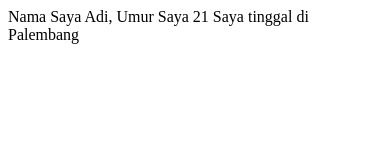
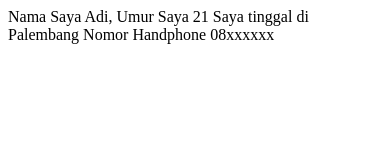
Before and after one commit to adimuzakir/new-project-python, a plain HTML site: page index.html in a window 390 px wide. Drawn offline with Linux system fonts and the light colour scheme.

Commit message:
add phone number

```diff
--- a/index.html
+++ b/index.html
@@ -7,5 +7,7 @@
 	Nama Saya Adi, Umur Saya 21
 
 	Saya tinggal di Palembang
+
+	Nomor Handphone 08xxxxxx
 </body>
 </html>
```
